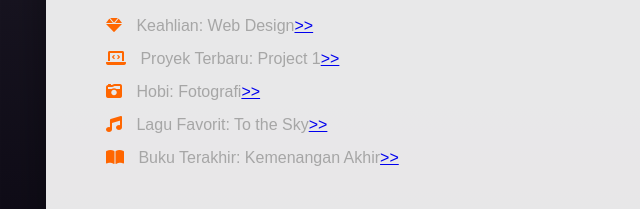
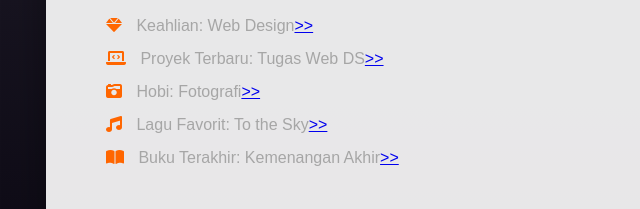
Before and after one commit to IrmandoKoyo/irmandokoyo.github.io, a plain HTML site: page index.html in a window 1280 px wide. Shown: the part 739-948 px from the top of the page, 234-874 px from the left. Drawn offline with Linux system fonts and the light colour scheme.

Commit message:
Update index.html
Terbaru

```diff
--- a/index.html
+++ b/index.html
@@ -108,7 +108,7 @@
       <h2>MORE</h2>
       <ul>
         <li><i class="fas fa-gem"></i> Keahlian: Web Design<a href="https://wa.me/6281343901422" target="_blank">>></a></li>
-        <li><i class="fas fa-laptop-code"></i> Proyek Terbaru: Project 1<a href="https://wa.me/6281343901422" target="_blank">>></a></li>
+        <li><i class="fas fa-laptop-code"></i> Proyek Terbaru: Tugas Web DS<a href="https://irmandokoyo.github.io/TugasWebDs.github.io/index.html" target="_blank">>></a></li>
         <li><i class="fas fa-camera-retro"></i> Hobi: Fotografi<a href="https://wa.me/6281343901422" target="_blank">>></a></li>
         <li><i class="fas fa-music"></i> Lagu Favorit: To the Sky<a href="https://wa.me/6281343901422" target="_blank">>></a></li>
         <li><i class="fas fa-book-open"></i> Buku Terakhir: Kemenangan Akhir<a href="https://wa.me/6281343901422" target="_blank">>></a></li>
```
